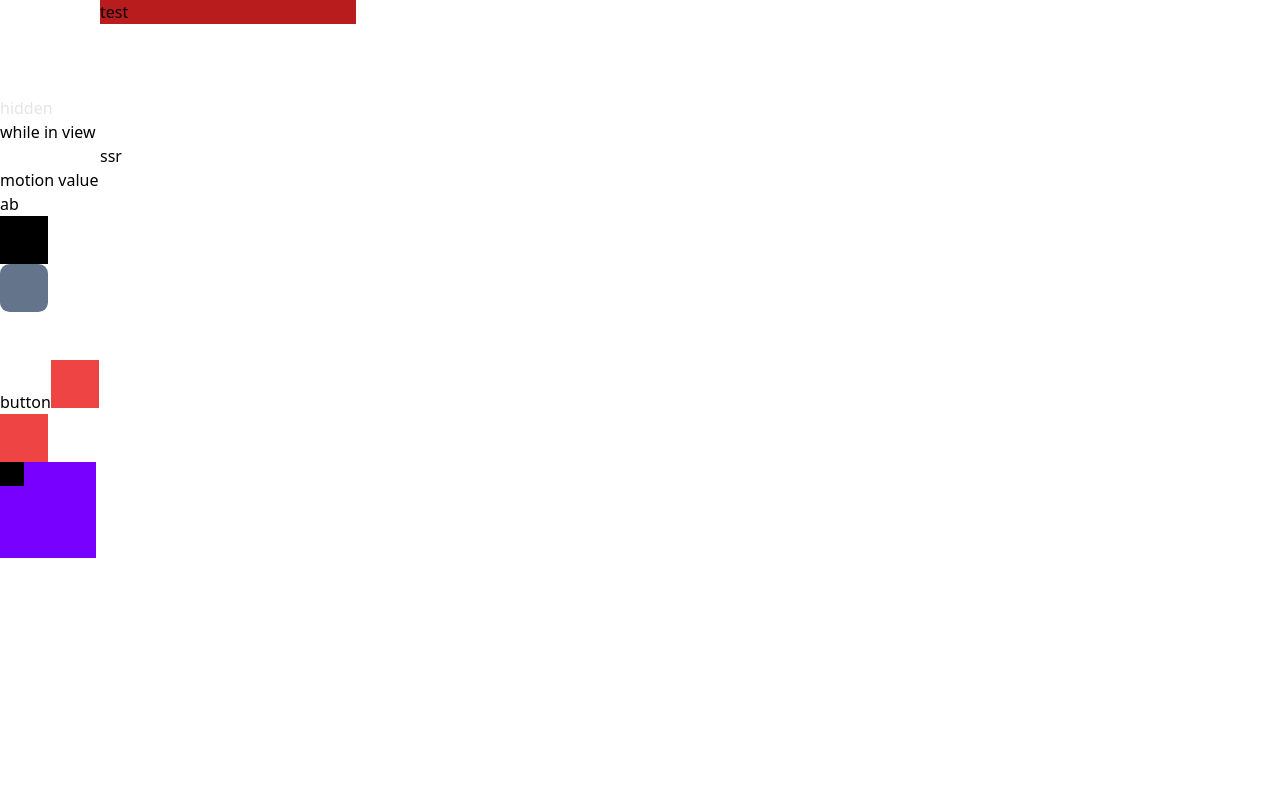
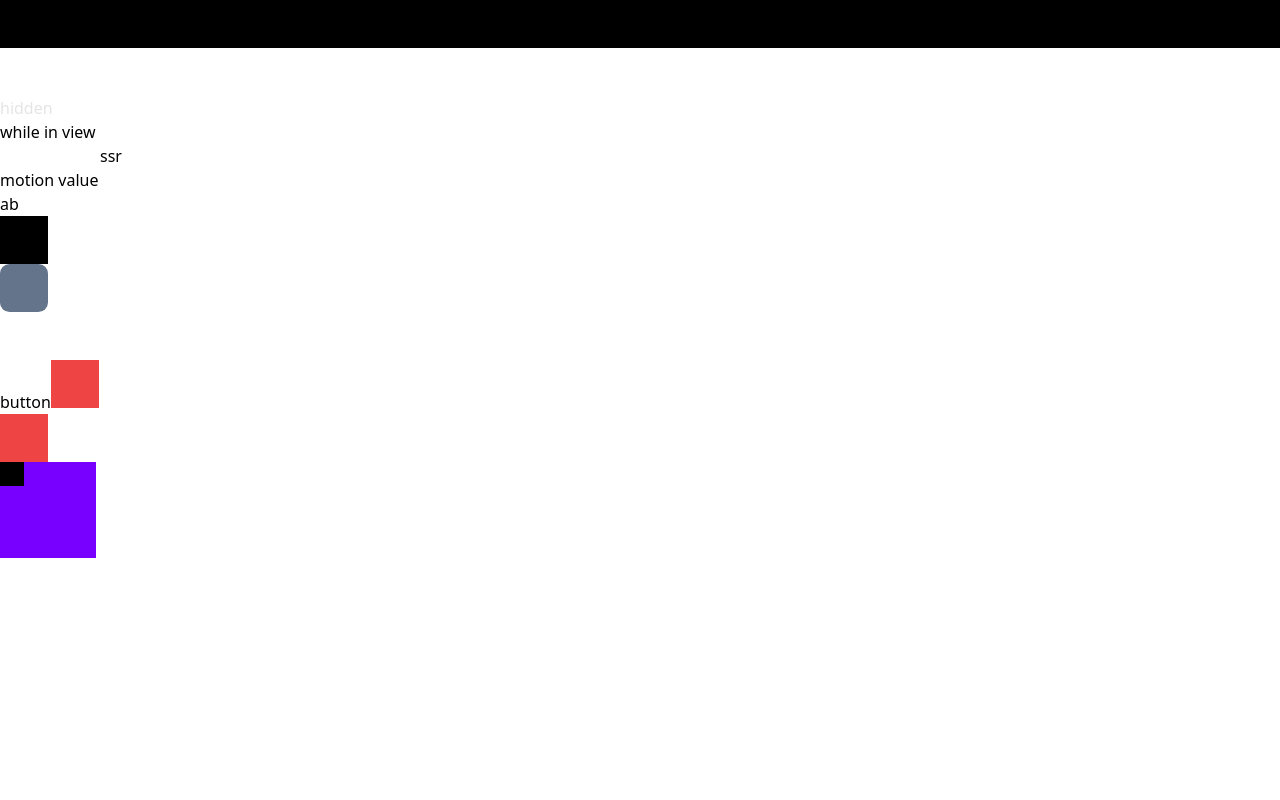
Before and after one commit to youyoumu/framer-motion-practice, a React (Vite) app: page / in a window 1280 px wide. Shown: the top 800 px of the page. Built offline with nearby package versions, Linux system fonts and the light colour scheme.

Commit message:
Scroll-linked animations

```diff
--- a/src/App.jsx
+++ b/src/App.jsx
@@ -1,4 +1,4 @@
-import { motion, useMotionValue, useTransform } from 'framer-motion'
+import { motion, useMotionValue, useTransform, useScroll } from 'framer-motion'
 import { useState } from 'react'
 
 export default function App() {
@@ -25,6 +25,7 @@ export default function App() {
     ['#ff008c', '#7700ff', 'rgb(230, 255, 0)']
   )
 
+  const { scrollYProgress } = useScroll()
   return (
     <>
       <motion.div
@@ -110,6 +111,11 @@ export default function App() {
         viewport={{ once: true }}
         className="bg-red-500 size-12"
       />
+      <motion.div
+        className="fixed top-0 left-0 w-full h-12 origin-left bg-black"
+        style={{ scaleX: scrollYProgress }}
+      />
+      <div className="h-screen"></div>
     </>
   )
 }
```
